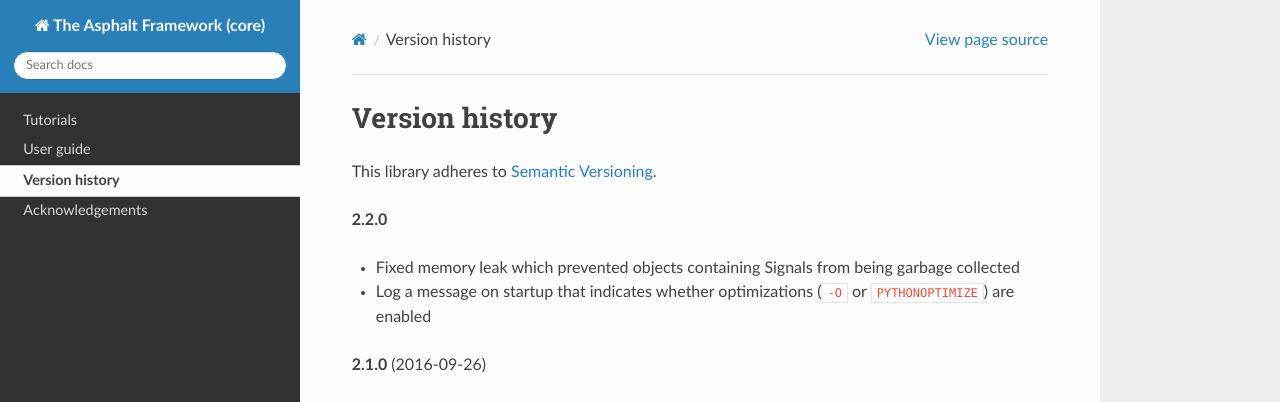
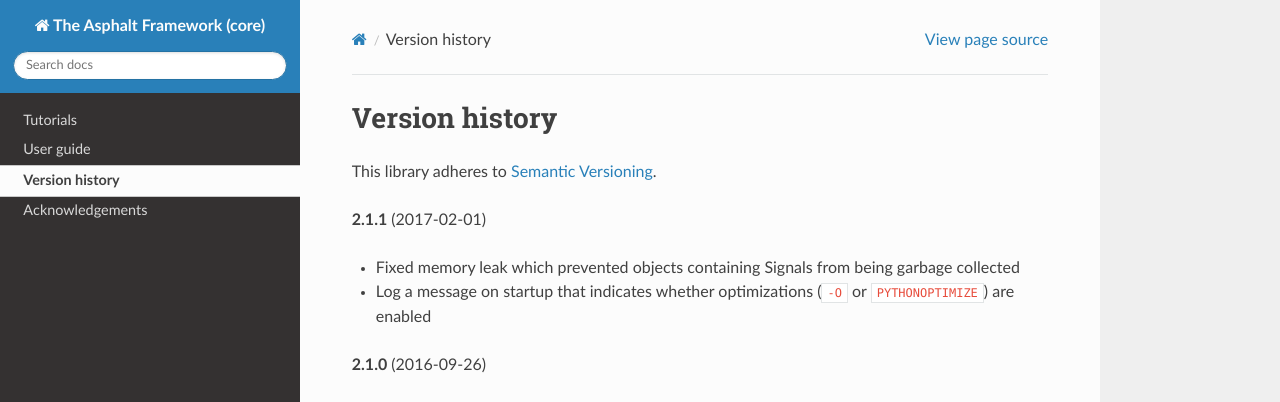
Before and after one commit to asphalt-framework/asphalt, a Sphinx documentation site: the page built from docs/versionhistory.rst, in a window 1280 px wide and 900 px high. Shown: the top 402 px of the window. Built offline with Sphinx 7.4.7 and the Read the Docs theme 2.0.0, drawn with Linux system fonts in a browser that asks for light colours.

Commit message:
Updated version history

```diff
--- a/docs/versionhistory.rst
+++ b/docs/versionhistory.rst
@@ -3,7 +3,7 @@
 
 This library adheres to `Semantic Versioning <http://semver.org/>`_.
 
-**2.2.0**
+**2.1.1** (2017-02-01)
 
 - Fixed memory leak which prevented objects containing Signals from being garbage collected
 - Log a message on startup that indicates whether optimizations (``-O`` or ``PYTHONOPTIMIZE``) are
```
